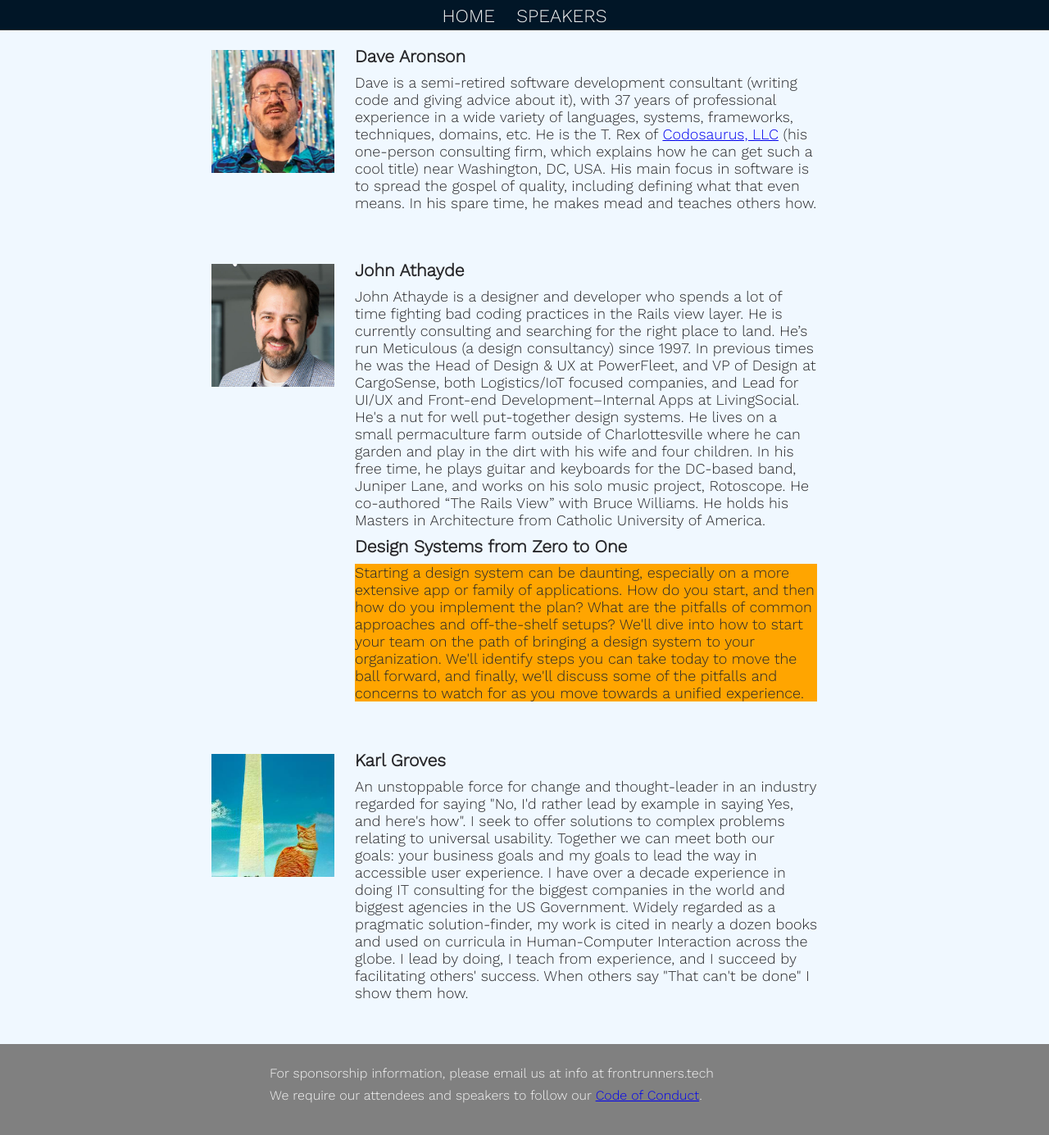
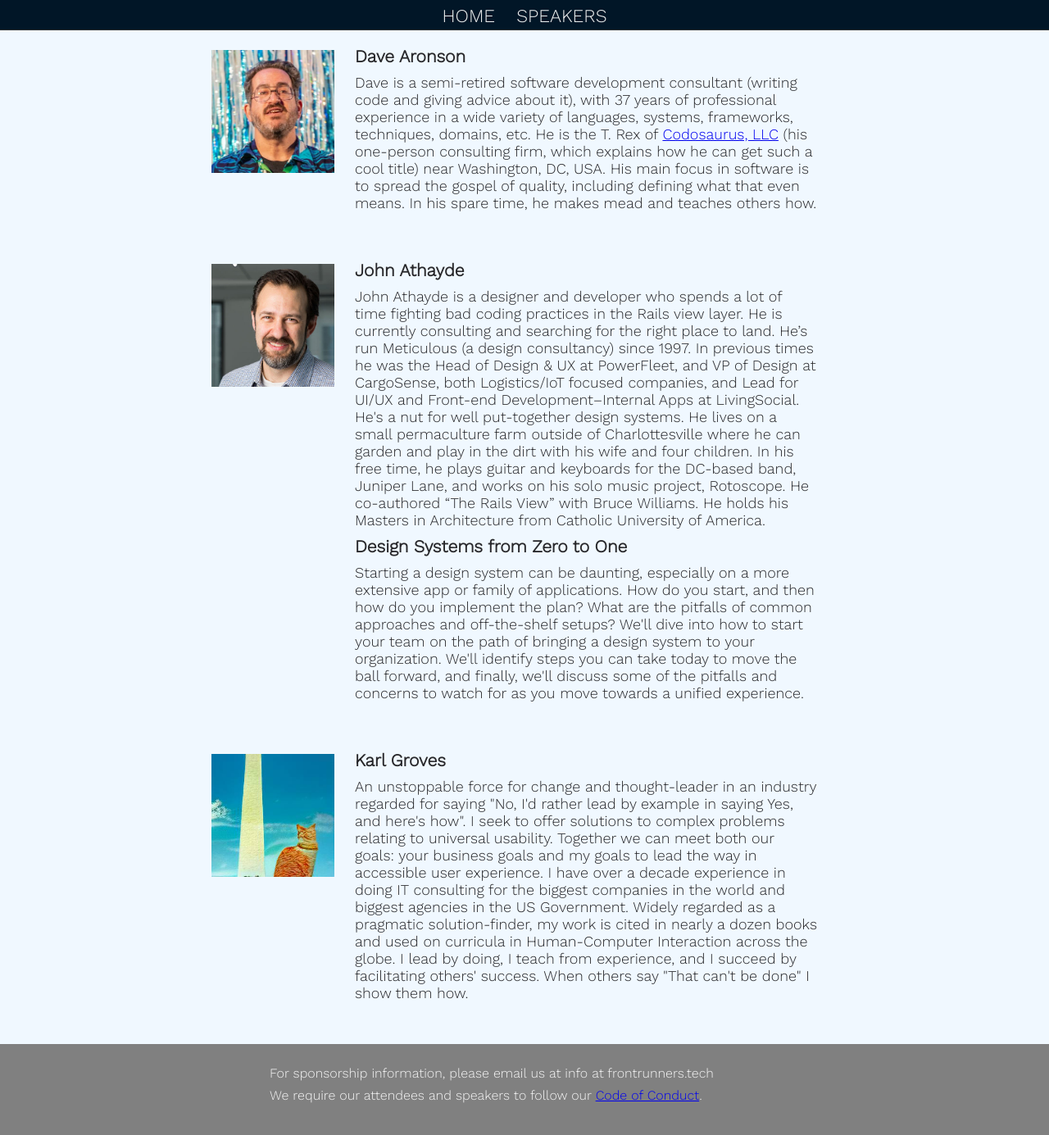
Before and after one commit to gothamgo/frontrunnersconf.github.io, a Jekyll site: the page built from test/testpage.html, in a window 1280 px wide and 1400 px high, scrolled down 928 px. Shown: the top 1385 px of the window at 82% size. Built offline with Jekyll 4.4.1, drawn with Linux system fonts in a browser that asks for light colours.

Commit message:
Update speakers.css

```diff
--- a/stylesheets/speakers.css
+++ b/stylesheets/speakers.css
@@ -22,19 +22,7 @@
   }
   p.speaker-bio {
   }
-
-  h3.talk-time {
-    background-color: red;
-  }
-  p.talk-title {
-    background-color: yellow;
-  }
-  img.speaker-social {
-    background-color: grey;
+  h3.talk-title {
   }
   p.talk-description {
-    background-color: orange;
   }
-  p.talk-title {
-    background-color: green;
-  }
```
